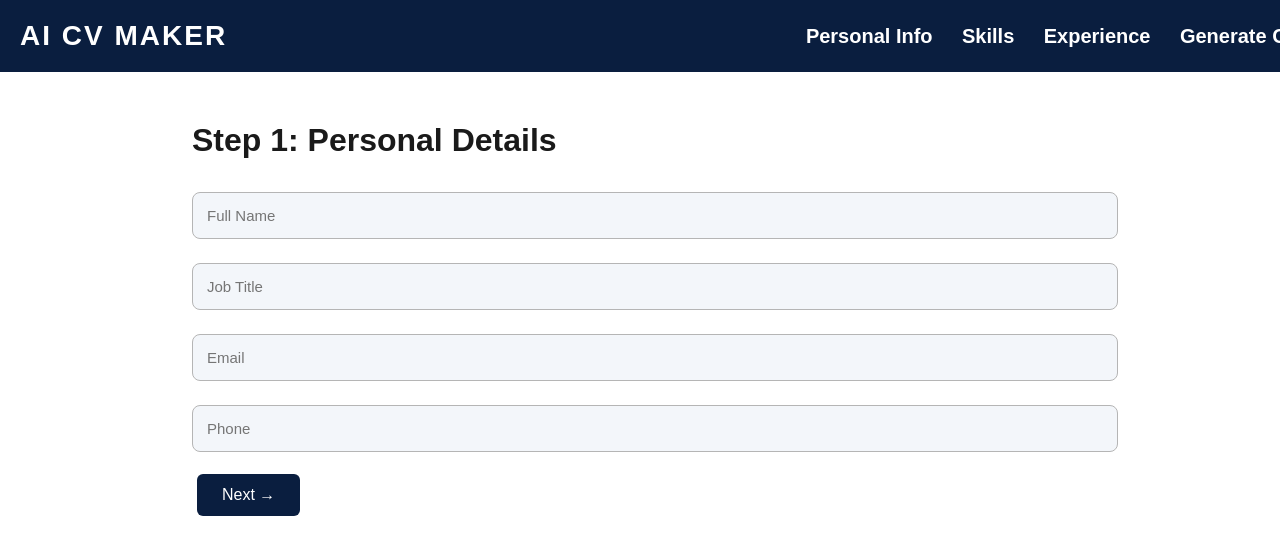
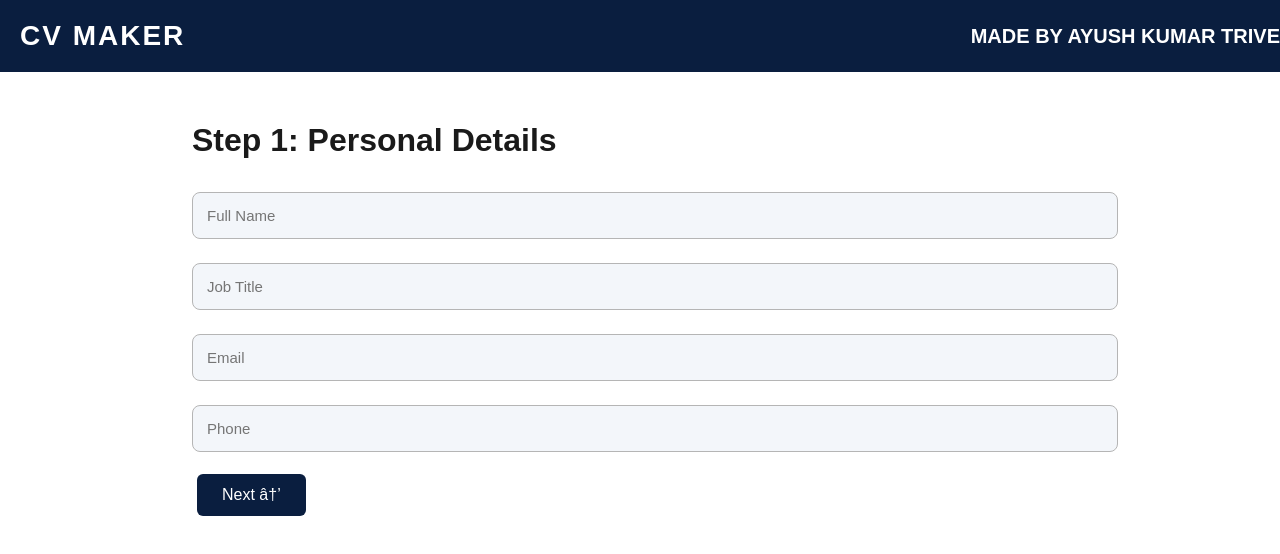
Before and after one commit to ayush-911/cv-maker, a plain HTML site: page index.html in a window 1280 px wide. Shown: the top 554 px of the page. Drawn offline with Linux system fonts and the light colour scheme.

Commit message:
Update index.html for CV Maker interface

```diff
--- a/index.html
+++ b/index.html
@@ -1,20 +1,17 @@
 <!DOCTYPE html>
 <html lang="en">
 <head>
-<meta charset="UTF-8">
-<title>AI CV Maker – Step Wizard</title>
+<meta charset="UTF-80">
+<title> CV Maker – Step Wizard</title>
 <link rel="stylesheet" href="style.css">
 </head>
 <body>
 
 <!-- NAVIGATION BAR -->
 <nav class="navbar">
-    <div class="nav-title">AI CV MAKER</div>
+    <div class="nav-title">CV MAKER</div>
     <div class="nav-headings">
-        <span>Personal Info</span>
-        <span>Skills</span>
-        <span>Experience</span>
-        <span>Generate CV</span>
+    <span>MADE BY AYUSH KUMAR TRIVEDI</span>
     </div>
 </nav>
 
```
